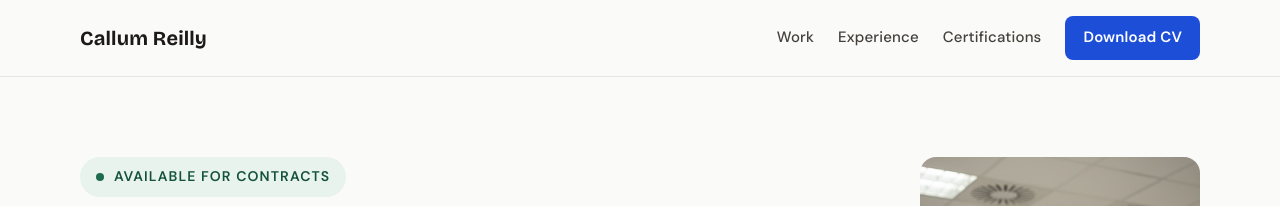
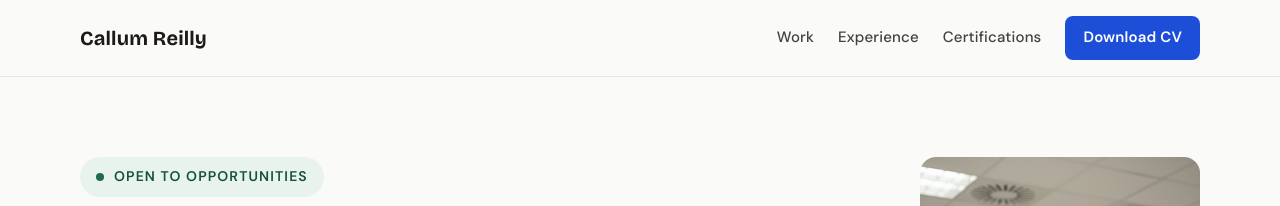
Before and after one commit to CallumReilly-Work/CallumReilly-Work.github.io, a plain HTML site: page index.html in a window 1280 px wide. Shown: the top 206 px of the page. Drawn offline with nearby package versions, Linux system fonts and the light colour scheme.

Commit message:
Hero badge: Open to opportunities
Co-Authored-By: Claude Opus 5.5 <noreply@anthropic.com>
Claude-Session: https://claude.ai/code/session_012RxNrfY3Q489o7CxR5jvDp

```diff
--- a/index.html
+++ b/index.html
@@ -58,7 +58,7 @@ a{color:#1E6B4E}a:hover{color:#14523B}
 <div style="flex: 999 1 520px; min-width: 0; display: flex; flex-direction: column; gap: 24px">
 <div style="display: inline-flex; align-self: flex-start; align-items: center; gap: 10px; padding: 8px 16px; border-radius: 999px; background: #E8F3EE; color: #14523B; font-size: 14px; font-weight: 600; letter-spacing: 0.08em; text-transform: uppercase">
 <span aria-hidden="true" style="width: 8px; height: 8px; border-radius: 50%; background: #1E6B4E; display: inline-block"></span>
-Available for contracts
+Open to opportunities
 </div>
 <h1 style="margin: 0; font-family: 'Bricolage Grotesque', 'DM Sans', sans-serif; font-size: 62px; line-height: 1.08; letter-spacing: 0; font-weight: 600">M365 Security &amp; Identity Contractor</h1>
 <p style="margin: 0; font-size: 19px; color: #57534E">Contract · Outside IR35 · London / hybrid</p>
```
